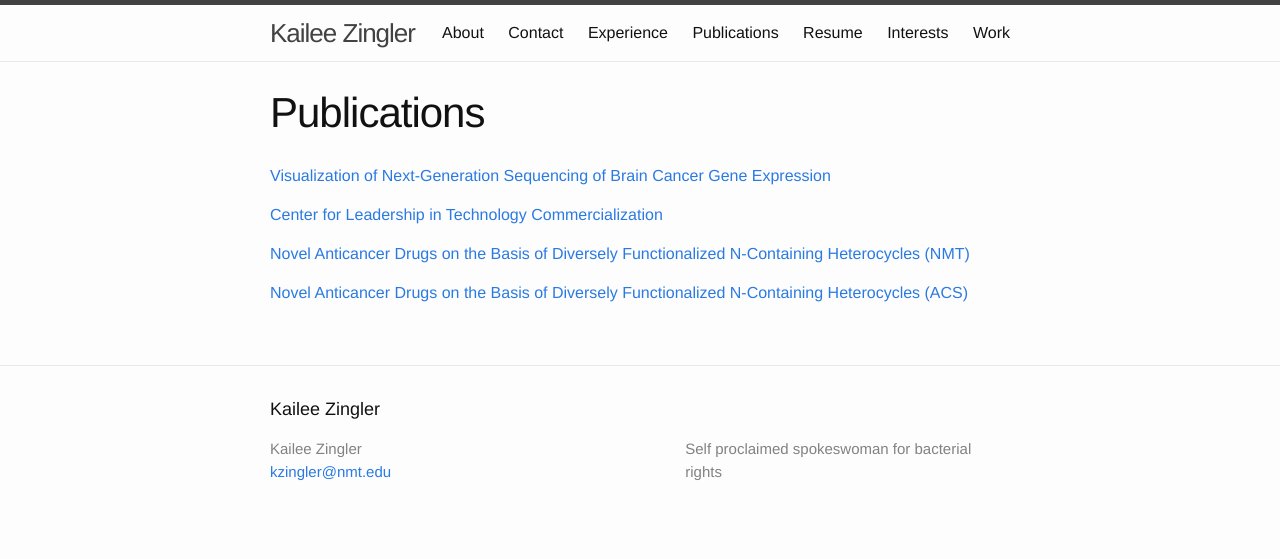
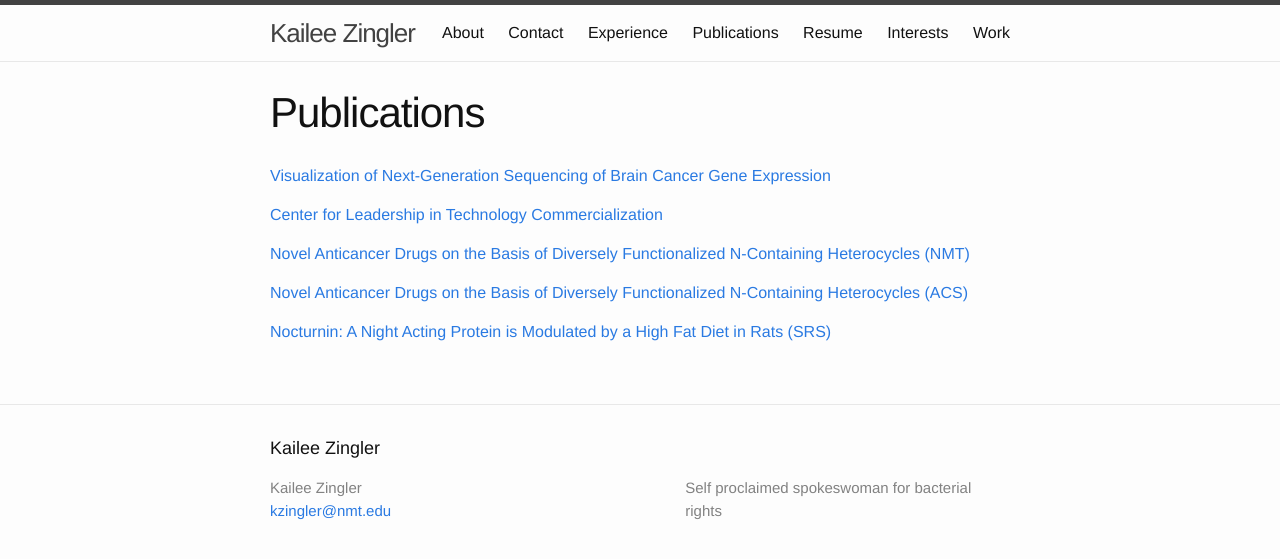
Before and after one commit to kzingler/kzingler.github.io, a Jekyll site: the page built from publications.md, in a window 1280 px wide. Shown: the top 559 px of the page. Built offline with Jekyll 4.4.1, drawn with Linux system fonts in a browser that asks for light colours.

Commit message:
Added poster/updated resume

```diff
--- a/publications.md
+++ b/publications.md
@@ -11,3 +11,5 @@ permalink: /publications/
 [Novel Anticancer Drugs on the Basis of Diversely Functionalized N-Containing Heterocycles (NMT)](../assets/anticancer.pdf)
 
 [Novel Anticancer Drugs on the Basis of Diversely Functionalized N-Containing Heterocycles (ACS)](../assets/acs.pdf)
+
+[Nocturnin: A Night Acting Protein is Modulated by a High Fat Diet in Rats (SRS)](../assets/srsfatrat.pdf)
```
Also changed, not shown: 2 other files.
